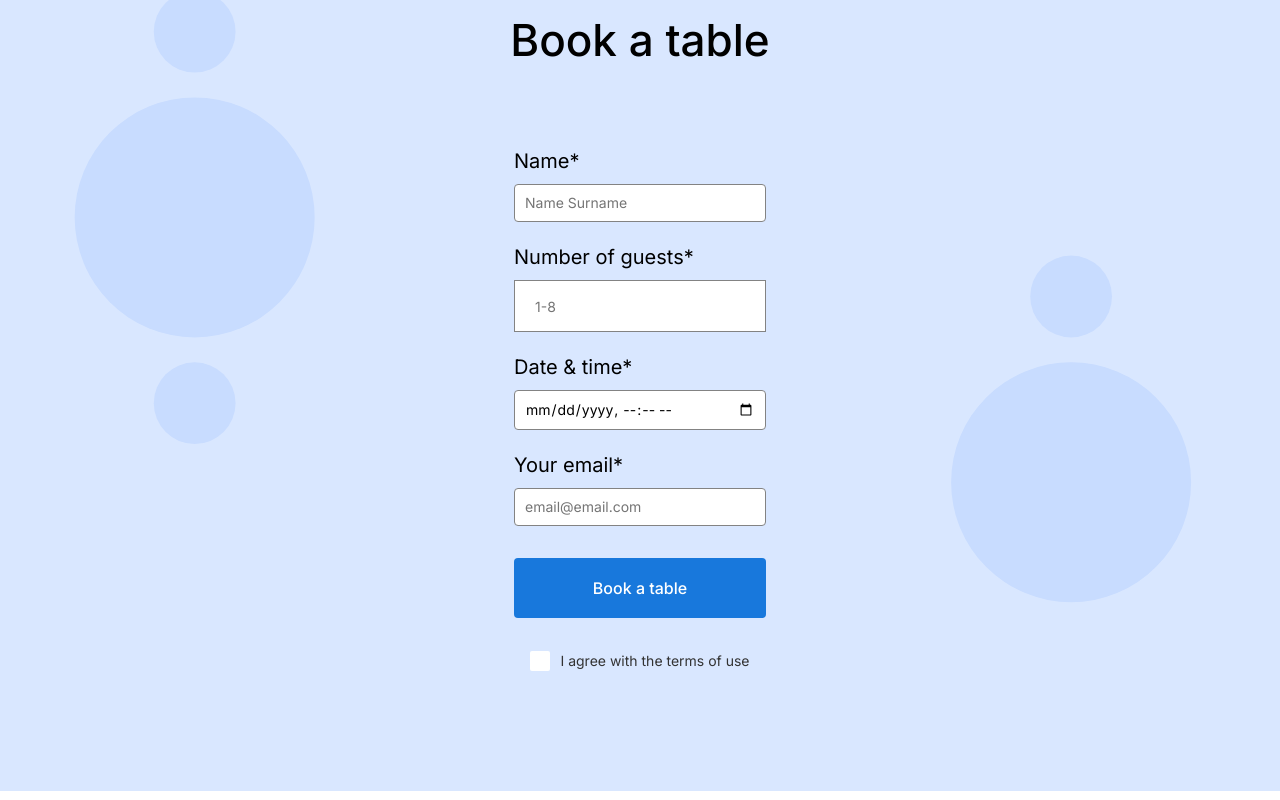
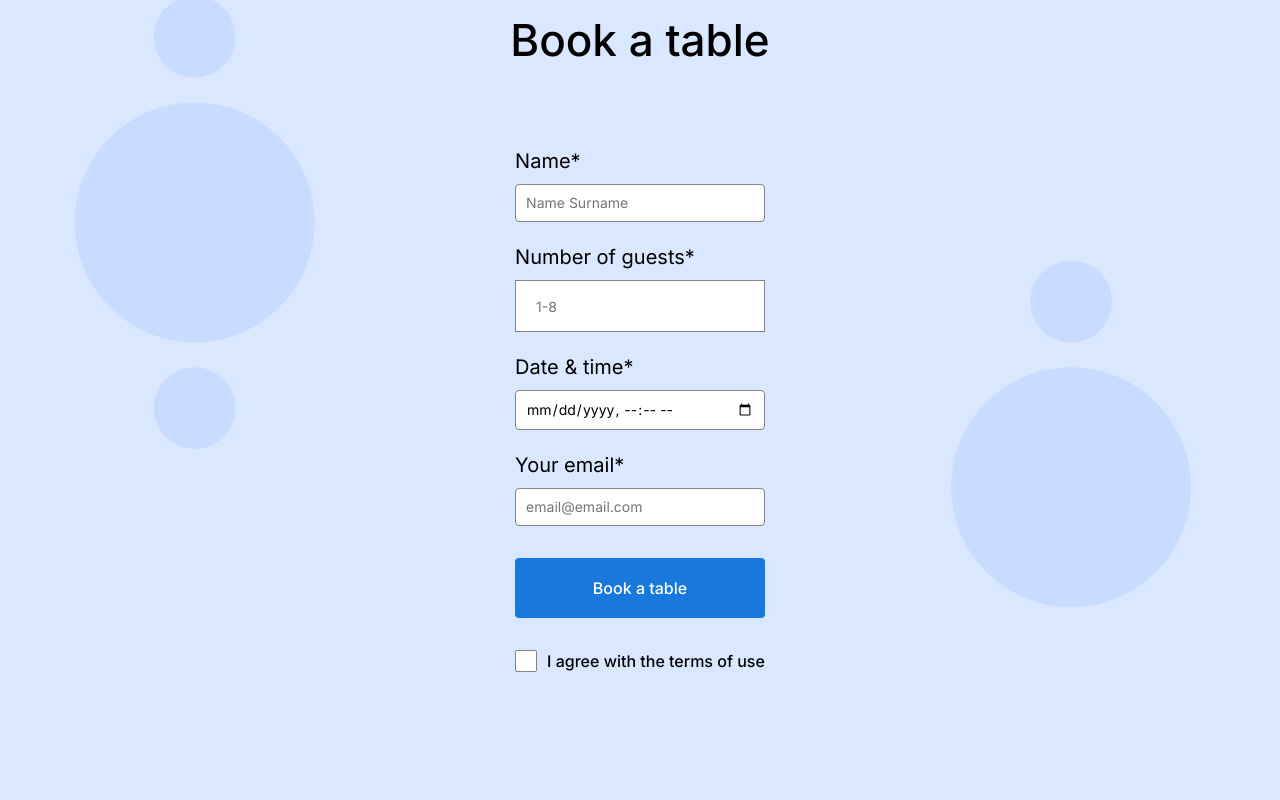
Before and after one commit to habibAbdelgaber/se_project_coffeeshop, a plain HTML site: page index.html in a window 1280 px wide. Shown: the part 1764-2564 px from the top of the page. Drawn offline with Linux system fonts and the light colour scheme.

Commit message:
update sprint-2 project 2 stage-3

```diff
--- a/index.html
+++ b/index.html
@@ -101,7 +101,7 @@
           <fieldset class="form__fieldset">
             <label for="guests" class="form__label">Number of guests*</label>
             <label class="form__label-guests">
-              <input type="text" placeholder="1-8" min="1" max="8" id="guests" name="guests" class="form__input"
+              <input type="number" placeholder="1-8" min="1" max="8" id="guests" name="guests" class="form__input"
                 required>
             </label>
           </fieldset>
@@ -116,10 +116,10 @@
               placeholder="email@email.com">
           </fieldset>
           <button type="submit" class="form__button">Book a table</button>
-          <label class="form__label_checkbox_content">
-            <input type="checkbox" name="checkbox" id="checkbox" class="form__input_type_checkbox">
-            <span class="form__custom_checkbox"></span>
-            <p class="form__text">I agree with the terms of use</p>
+          <label class="form__label form__label_checkbox_content">
+            <input type="checkbox" name="checkbox" id="checkbox" class="form__input form__input_type_checkbox">
+            <span class="form__input form__input_custom_checkbox"></span>
+            <label class="form__label form__label-text">I agree with the terms of use</label>
           </label>
 
         </form>
--- a/pages/index.css
+++ b/pages/index.css
@@ -321,7 +321,7 @@
 
 }
 
-.form__text {
+.form__label-text {
   margin: 0;
 }
 
@@ -345,7 +345,7 @@
   position: relative;
 }
 
-.form__custom_checkbox {
+.form__input_custom_checkbox {
   width: 20px;
   height: 20px;
   border-radius: 2px;
@@ -353,7 +353,7 @@
 }
 
 
-.form__input_type_checkbox:checked + .form__custom_checkbox {
+.form__input_type_checkbox:checked + .form__input_custom_checkbox {
   background-color: #1878DC;
   background-image: url('../images/check.svg');
   background-size: 50%;
@@ -361,7 +361,7 @@
   background-position: center;
 }
 
-.form__input_type_checkbox:checked + .form__custom_checkbox::after {
+.form__input_type_checkbox:checked + .form__input_custom_checkbox::after {
   opacity: 1;
 }
 
```
